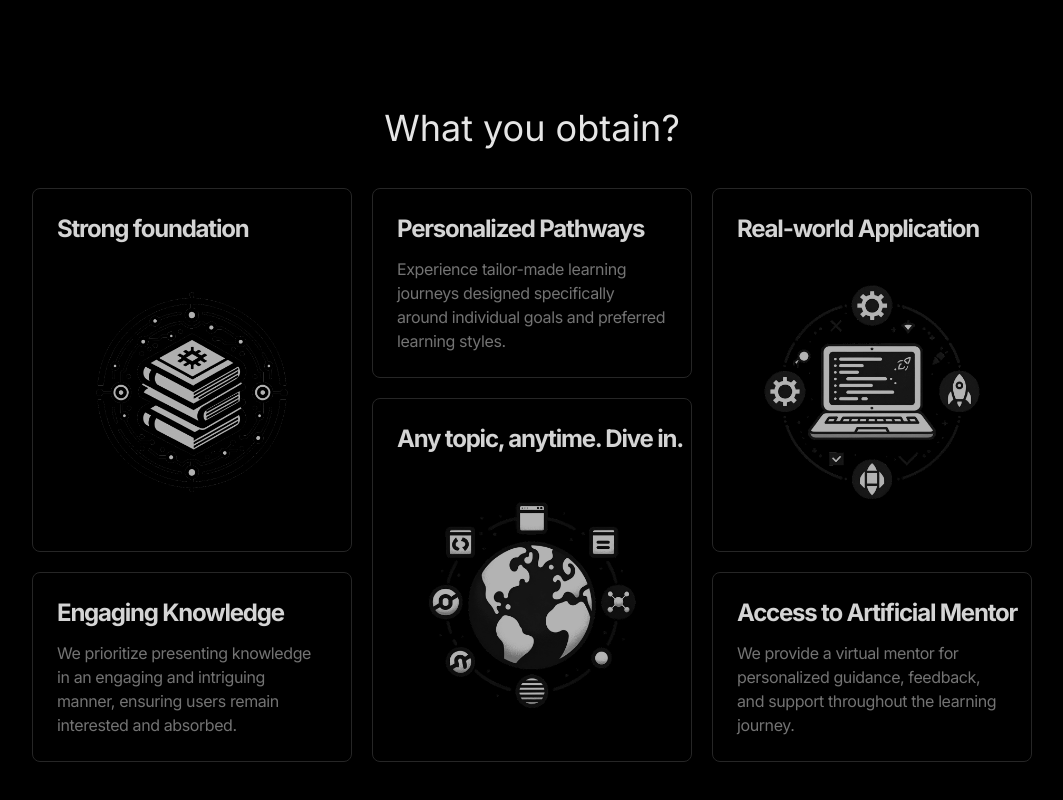
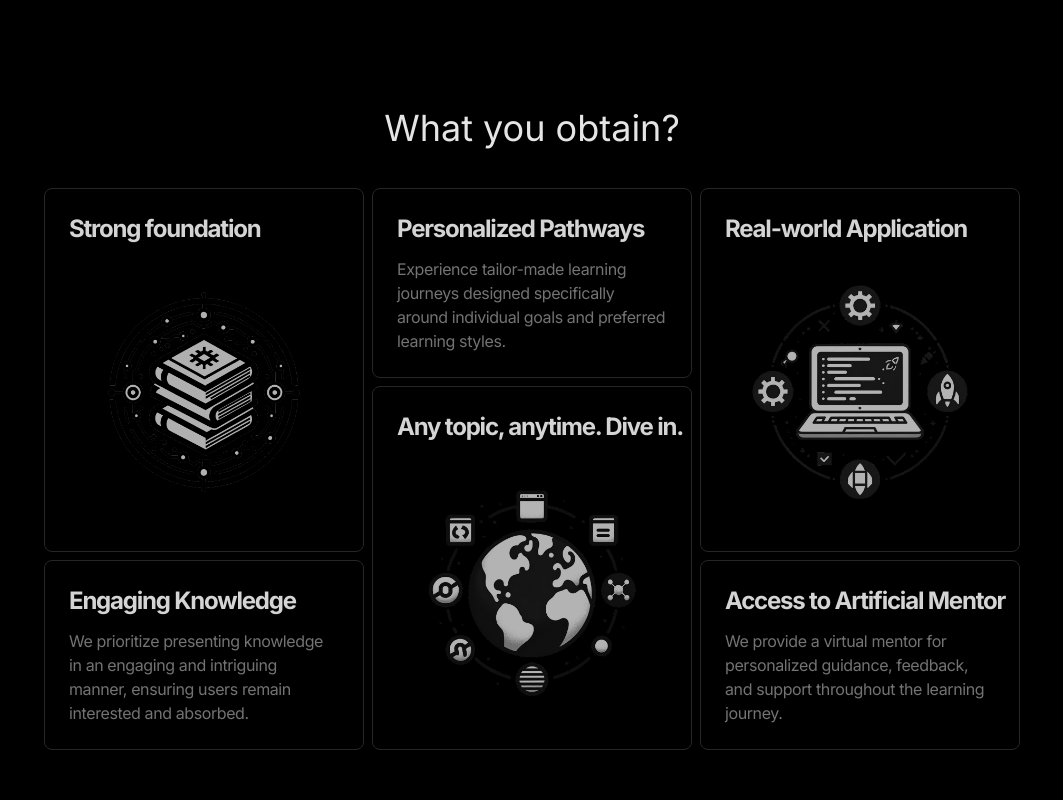
Before and after one commit to Lavryniukk/omniscent-frontend, a Next.js app: page / in a window 1280 px wide. Shown: the part 741-1541 px from the top of the page, without its empty margins (108-1171 px from the left). Built offline with nearby package versions, Linux system fonts and the light colour scheme; no server answers.

Commit message:
fixed horizontal gaps in features

```diff
--- a/app/modules/Features/components/CardSection/CardSection.tsx
+++ b/app/modules/Features/components/CardSection/CardSection.tsx
@@ -2,37 +2,9 @@ import { BsGear } from "react-icons/bs";
 import Image from "next/image";
 let CardSection = () => {
   return (
-    // <div className="box-border grid lg:features w-3/4 lg:w-full xl:w-7/12 mx-auto grid-cols-1 gap-2 px-10 h-fit md:gap-5 md:grid-cols-2 lg:grid-cols-3 lg:grid-rows-3">
-    //   <div className="lg:features-container--1 features-container"></div>
-    //   <div className="lg:features-container--2 features-container">
-    //     <div className="w-8/12 border-accent">
-    //       <h2 className="font-inter  text-3xl text-text-300">
-    //         Customizable learning path
-    //       </h2>
-    //       <p className="mt-5  text-base text-accent font-light font-inter border-accent text">
-    //         Pro plan allowes you to add custom-made technologies to your
-    //         learning path.
-    //       </p>
-    //     </div>
-    //     <BsGear
-    //       size={"40%"}
-    //       className="text-accent opacity-80 animate-spin-slow "
-    //     />
-    //   </div>
-    //   <div className="lg:features-container--3 features-container">
-    //     <div className="border-accent">
-    //       <h2 className="font-inter text-3xl text-text">
-    //         Flexible learning path
-    //       </h2>
-    //     </div>
-    //   </div>
-    //   <div className="lg:features-container--4 features-container"></div>
-    //   <div className="lg:features-container--5 features-container"></div>
-    //   <div className="lg:features-container--6 features-container"></div>
-    // </div>
     <div>
-      <div className=" max-w-[1200px] lg:flex h-fit hidden items-start justify-center gap-5  mx-auto">
-        <div className="flex gap-5 flex-col">
+      <div className=" max-w-[1200px] lg:flex h-fit hidden items-start justify-center gap-2  mx-auto">
+        <div className="flex gap-2 flex-col">
           <div className="features-container h-fit p-6">
             <p className="text-text-300 text-2xl whitespace-nowrap font-bold tracking-tighter">
               Strong foundation
@@ -55,7 +27,7 @@ let CardSection = () => {
             </p>
           </div>
         </div>
-        <div className="flex gap-5 flex-col">
+        <div className="flex gap-2 flex-col">
           <div className="features-container h-fit p-6">
             <p className="text-text-300 text-2xl whitespace-nowrap font-bold tracking-tighter">
               Personalized Pathways
@@ -78,7 +50,7 @@ let CardSection = () => {
             />
           </div>
         </div>
-        <div className="flex gap-5 flex-col">
+        <div className="flex gap-2 flex-col">
           <div className="features-container h-fit p-6">
             <p className="text-text-300 text-2xl whitespace-nowrap font-bold tracking-tighter">
               Real-world Application
@@ -102,8 +74,8 @@ let CardSection = () => {
           </div>
         </div>
       </div>
-      <div className=" max-w-[1200px] lg:hidden h-fit sm:flex hidden items-start justify-center gap-3  mx-auto">
-        <div className="flex gap-3 flex-col">
+      <div className=" max-w-[1200px] lg:hidden h-fit sm:flex hidden items-start justify-center gap-2  mx-auto">
+        <div className="flex gap-2 flex-col">
           <div className="features-container h-fit p-6">
             <p className="text-text-300 text-2xl whitespace-nowrap font-bold tracking-tighter">
               Strong foundation
@@ -139,7 +111,7 @@ let CardSection = () => {
           </div>
         </div>
 
-        <div className="flex gap-3 flex-col">
+        <div className="flex gap-2 flex-col">
           <div className="features-container h-fit p-6">
             <p className="text-text-300 text-2xl whitespace-nowrap font-bold tracking-tighter">
               Personalized Pathways
```
